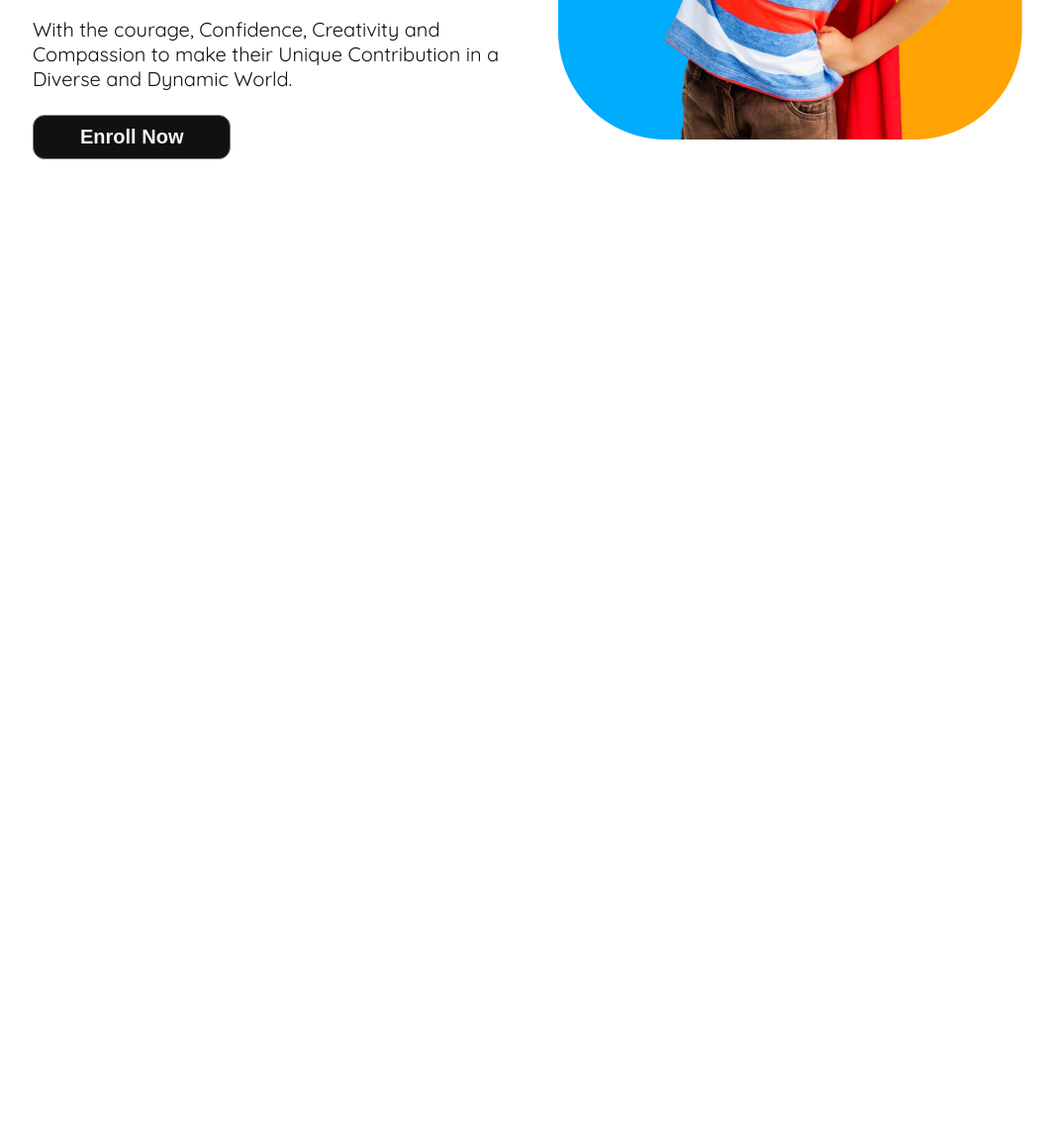
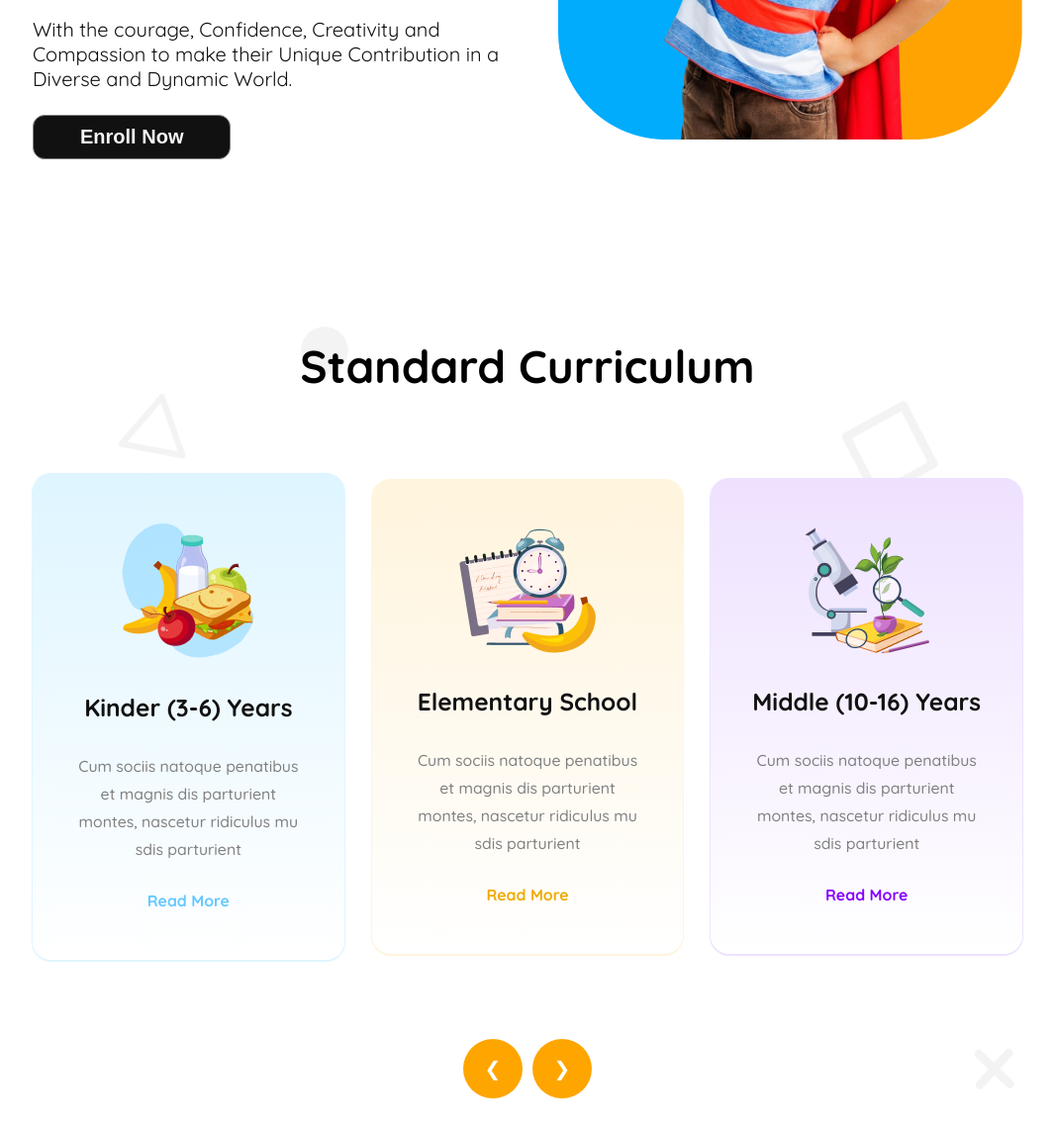
Before and after one commit to Tirtha2021/Assignmrnt-2, a plain HTML site: page index.html in a window 1280 px wide. Shown: the part 536-1684 px from the top of the page at 99% size, without its empty margins (107-1172 px from the left). Before the commit the page ends 800 px from the top, so only its background shows below. Drawn offline with Linux system fonts and the light colour scheme.

Commit message:
add curriculum part

```diff
--- a/index.html
+++ b/index.html
@@ -53,12 +53,63 @@
             </div>
         </section>
         <!-- banner part end -->
-
-
     </header>
     <!-- header part end -->
+
     <!-- main part start -->
+    <main>
+        <!-- Curriculum start -->
+         <section class="curriculum">
+            <div class="curriculum-type">
+                <h1 class="section-title curriculum-title">Standard Curriculum</h1>
+            </div>
 
+            <div class="curriculum-content">
+                <div class="curriculum-card disply-flex">
+                    <!-- card-1 -->
+                    <div class="under-the-card ">
+                        <img src="assets/kinder.png" alt="" class="img-position">
+                        <h3 class="curriculum-card-title black-clr">Kinder (3-6) Years</h3>
+                        <p class="des-text">Cum sociis natoque penatibus et magnis
+                            dis parturient montes, nascetur ridiculus
+                            mu sdis parturient
+                        </p>
+                        <p class="read-more">Read More</p>
+                    </div>
+
+                    <!-- card-2 -->
+                    <div class="under-the-card card-2-bg">
+                        <img src="assets/elementary.png" alt="" class="img-position">
+                        <h3 class="curriculum-card-title black-clr">Elementary School</h3>
+                        <p class="des-text">Cum sociis natoque penatibus et magnis
+                            dis parturient montes, nascetur ridiculus
+                            mu sdis parturient
+                        </p>
+                        <p class="read-more color-2">Read More</p>
+                    </div>
+
+                    <!-- card-3 -->
+                    <div class="under-the-card card-3-bg">
+                        <img src="assets/middle.png" alt="" class="img-position">
+                        <h3 class="curriculum-card-title black-clr">Middle (10-16) Years</h3>
+                        <p class="des-text">Cum sociis natoque penatibus et magnis
+                            dis parturient montes, nascetur ridiculus
+                            mu sdis parturient
+                        </p>
+                        <p class="read-more color-3">Read More</p>
+                    </div>
+                </div>
+            </div>
+            <div class="curriculum-icon disply-flex">
+                <button class="sign">
+                    <span>&#10094;</span>
+                </button>
+                <button class="sign">
+                    <span>&#10095;</span>
+                </button>
+            </div>
+         </section>
+    </main>
 
     <!-- footer part start -->
     <footer>
```
